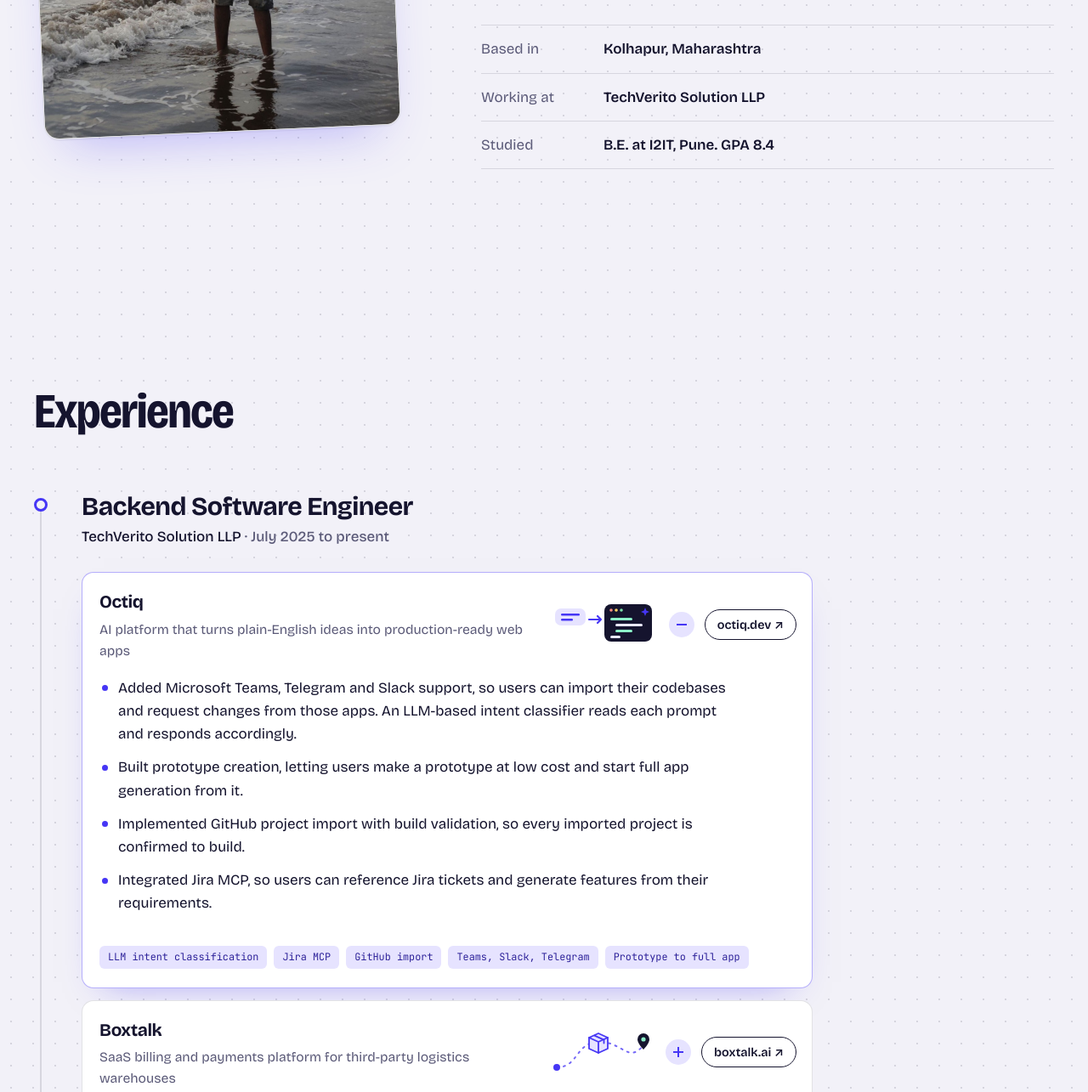
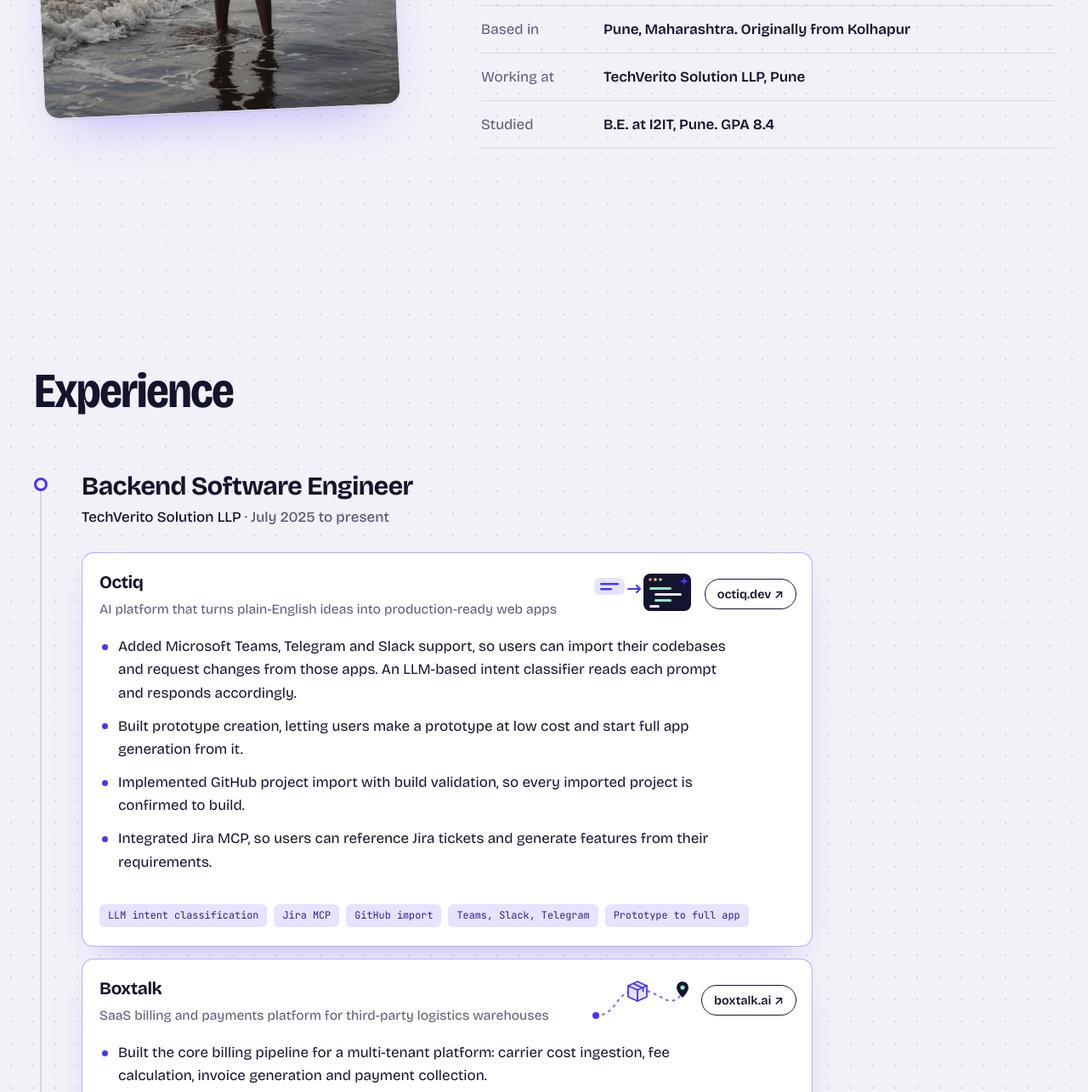
Before and after one commit to adityaanantjadhav/adityaanantjadhav.github.io, a plain HTML site: page index.html in a window 1280 px wide. Shown: the part 1515-2800 px from the top of the page at 85% size. Drawn offline with nearby package versions, Linux system fonts and the light colour scheme.

Commit message:
Pune location, open experience, 3 search steps, faster typing

```diff
--- a/index.html
+++ b/index.html
@@ -4,7 +4,7 @@
   <meta charset="utf-8">
   <meta name="viewport" content="width=device-width, initial-scale=1">
   <title>Aditya Jadhav, backend engineer</title>
-  <meta name="description" content="Aditya Jadhav is a backend software engineer in Kolhapur, India, working on an AI platform that turns plain-English ideas into web apps.">
+  <meta name="description" content="Aditya Jadhav is a backend software engineer in Pune, India, working on an AI platform that turns plain-English ideas into web apps.">
   <meta name="theme-color" content="#F2F1F8">
   <meta property="og:type" content="website">
   <meta property="og:title" content="Aditya Jadhav, backend engineer">
@@ -50,7 +50,6 @@
             <ul class="log" id="log">
               <li><span class="tick" aria-hidden="true"></span>Searching developers worldwide</li>
               <li><span class="tick" aria-hidden="true"></span>Filtering by skills and experience</li>
-              <li><span class="tick" aria-hidden="true"></span>Ranking the strongest matches</li>
               <li><span class="tick" aria-hidden="true"></span>Best match found</li>
             </ul>
             <div class="meter" aria-hidden="true"><span id="meter"></span></div>
@@ -61,7 +60,7 @@
           <span class="line"><span>Aditya</span></span>
           <span class="line"><span>Jadhav</span></span>
         </h1>
-        <p class="hero__lead reveal" id="lead">Backend engineer at TechVerito in Kolhapur. I work on Octiq, an AI platform that turns plain-English ideas into production-ready web apps.</p>
+        <p class="hero__lead reveal" id="lead">Backend engineer at TechVerito in Pune. I work on Octiq, an AI platform that turns plain-English ideas into production-ready web apps.</p>
         <div class="hero__cta reveal" id="cta">
           <a class="btn btn--primary" href="#work">See my projects</a>
           <a class="btn" href="#contact">Get in touch</a>
@@ -94,8 +93,8 @@
           <p>I spent my first year at TechVerito building a multi-tenant SaaS platform for logistics: pricing engines, rule-based fees, discount tiers and caching that stays correct when data changes. I work mostly in Java and Spring Boot, with Go and SQL Server alongside.</p>
           <p>Now I'm on Octiq, where people describe an app in plain English and get a working web application back. My part is the plumbing: getting projects in from GitHub, chat tools and Jira, and making sure what comes in actually builds.</p>
           <dl class="facts">
-            <div><dt>Based in</dt><dd>Kolhapur, Maharashtra</dd></div>
-            <div><dt>Working at</dt><dd>TechVerito Solution LLP</dd></div>
+            <div><dt>Based in</dt><dd>Pune, Maharashtra. Originally from Kolhapur</dd></div>
+            <div><dt>Working at</dt><dd>TechVerito Solution LLP, Pune</dd></div>
             <div><dt>Studied</dt><dd>B.E. at I2IT, Pune. GPA 8.4</dd></div>
           </dl>
         </div>
@@ -118,7 +117,7 @@
 
             <div class="branch" data-open="true">
               <div class="branch__bar">
-                <button class="branch__head" type="button" aria-expanded="true" aria-controls="b-octiq">
+                <div class="branch__head">
                   <span class="branch__name"><b>Octiq</b> AI platform that turns plain-English ideas into production-ready web apps</span>
                   <svg class="art art--octiq" viewBox="0 0 120 56" aria-hidden="true" focusable="false">
                     <rect x="2" y="9" width="36" height="20" rx="7" class="a-soft"/>
@@ -133,8 +132,7 @@
                     <rect x="67" y="41" width="12" height="3" rx="1.5" class="a-white cl"/>
                     <path d="M108 8l1.4 3.6 3.6 1.4-3.6 1.4-1.4 3.6-1.4-3.6-3.6-1.4 3.6-1.4z" class="a-spark"/>
                   </svg>
-                  <span class="branch__icon" aria-hidden="true"></span>
-                </button>
+                </div>
                 <a class="branch__link" href="https://octiq.dev/" target="_blank" rel="noopener">octiq.dev <span aria-hidden="true">&#8599;</span><span class="sr">(opens in a new tab)</span></a>
               </div>
               <div class="branch__body" id="b-octiq"><div>
@@ -148,9 +146,9 @@
               </div></div>
             </div>
 
-            <div class="branch" data-open="false">
+            <div class="branch" data-open="true">
               <div class="branch__bar">
-                <button class="branch__head" type="button" aria-expanded="false" aria-controls="b-boxtalk">
+                <div class="branch__head">
                   <span class="branch__name"><b>Boxtalk</b> SaaS billing and payments platform for third-party logistics warehouses</span>
                   <svg class="art art--boxtalk" viewBox="0 0 120 56" aria-hidden="true" focusable="false">
                     <path class="route" d="M8 46C34 46 30 16 58 16S92 42 110 20"/>
@@ -163,8 +161,7 @@
                       <path d="M6.5 2.6l11 5v4" class="a-edge-line"/>
                     </g>
                   </svg>
-                  <span class="branch__icon" aria-hidden="true"></span>
-                </button>
+                </div>
                 <a class="branch__link" href="https://boxtalk.ai/" target="_blank" rel="noopener">boxtalk.ai <span aria-hidden="true">&#8599;</span><span class="sr">(opens in a new tab)</span></a>
               </div>
               <div class="branch__body" id="b-boxtalk"><div>
```
